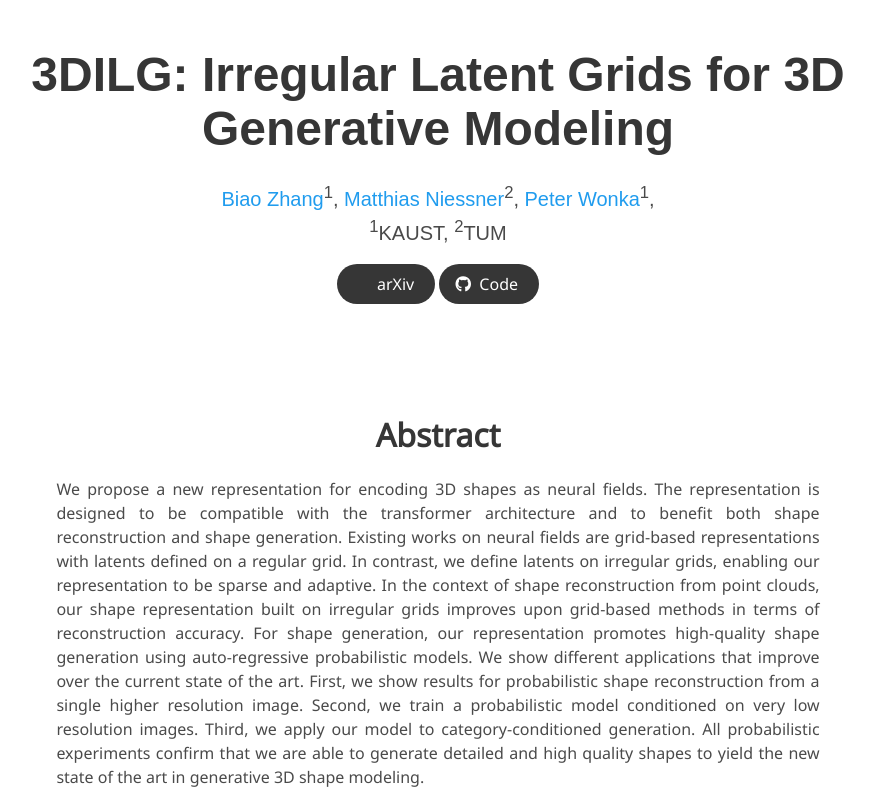
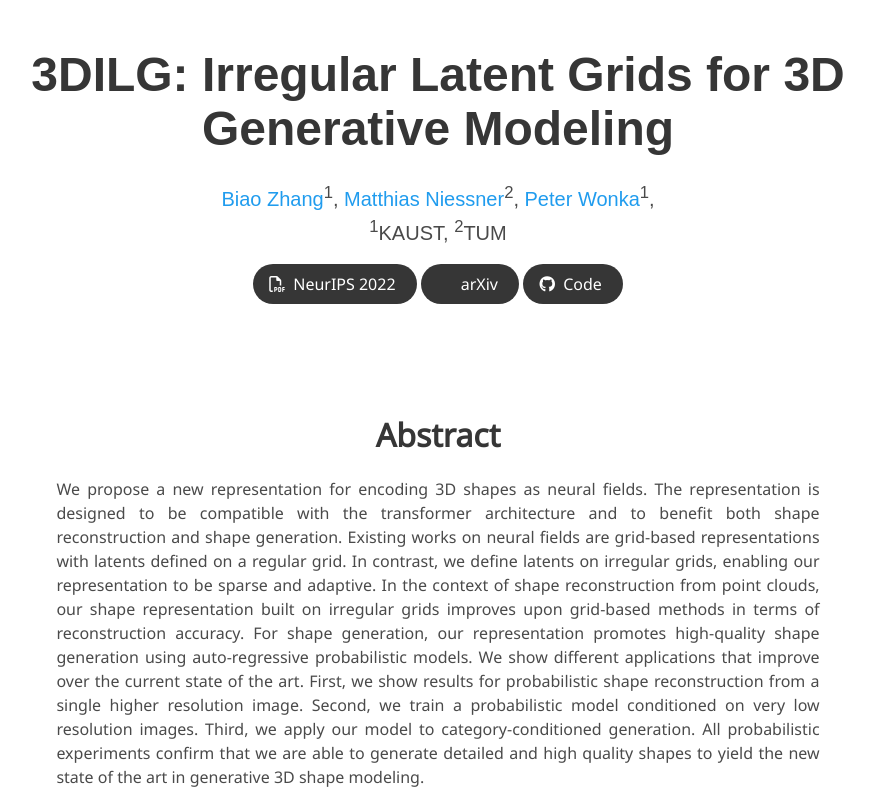
Before and after one commit to 1zb/3DILG, a plain HTML site: page index.html in a window 1280 px wide. Shown: the top 804 px of the page, without its empty margins (202-1076 px from the left). Drawn offline with nearby package versions, Linux system fonts and the light colour scheme; some icons are missing; a web font is replaced by a local one.

Commit message:
Update openreview

```diff
--- a/index.html
+++ b/index.html
@@ -70,6 +70,14 @@
                     <span>Paper</span>
                   </a>
                 </span> -->
+                <span class="link-block">
+                  <a href="https://openreview.net/group?id=NeurIPS.cc/2022/Conference" class="external-link button is-normal is-rounded is-dark">
+                    <span class="icon">
+                      <i class="fa-regular fa-file-pdf"></i>
+                    </span>
+                    <span>NeurIPS 2022</span>
+                  </a>
+                </span>
                 <span class="link-block">
                   <a href="https://arxiv.org/abs/2205.13914" class="external-link button is-normal is-rounded is-dark">
                     <span class="icon">
```
